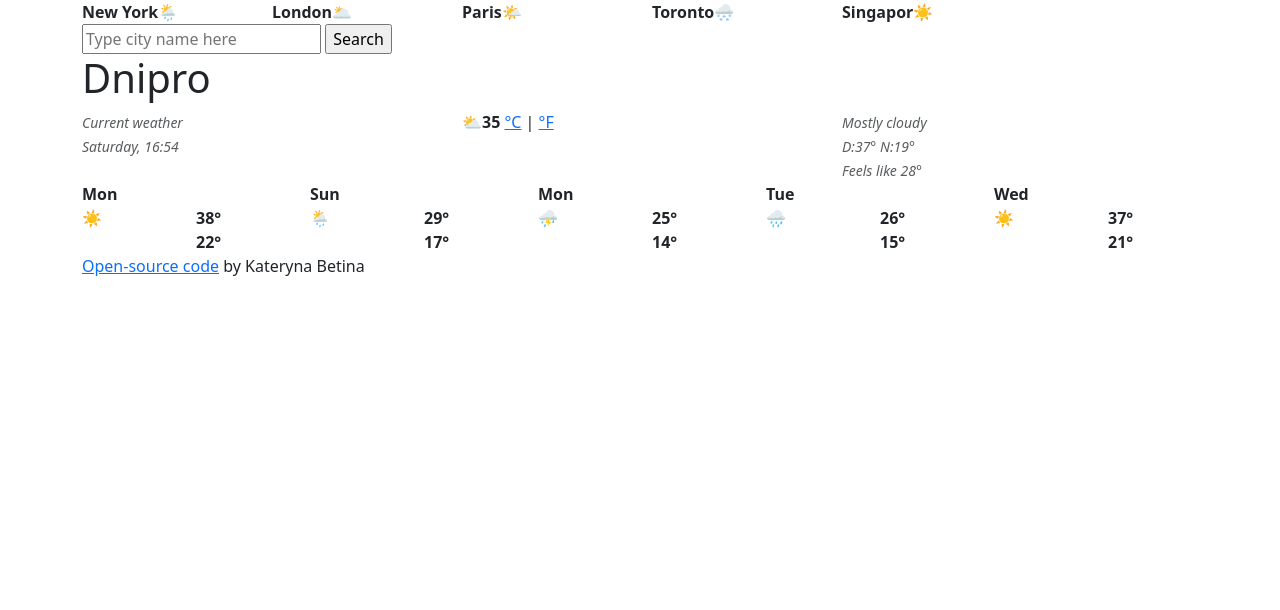
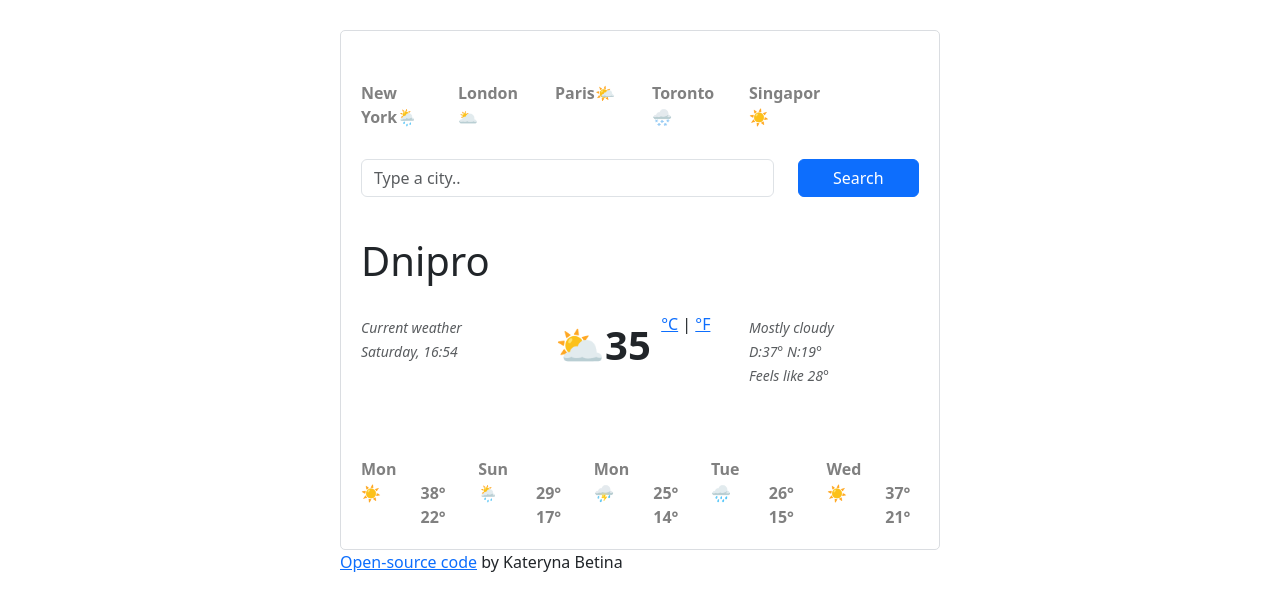
Before and after one commit to KetBet/my-weather-app, a plain HTML site: page index.html in a window 1280 px wide. Drawn offline with nearby package versions, Linux system fonts and the light colour scheme.

Commit message:
Updated the search form

```diff
--- a/index.html
+++ b/index.html
@@ -10,11 +10,13 @@
       integrity="sha384-GLhlTQ8iRABdZLl6O3oVMWSktQOp6b7In1Zl3/Jr59b6EGGoI1aFkw7cmDA6j6gD"
       crossorigin="anonymous"
     />
-    <title>HTML/CSS to JS Ket's challenge</title>
-    <link href="src/styles.css" />
+    <title>My weather app</title>
+    <link rel="stylesheet" href="src/styles.css" />
   </head>
   <body>
     <div class="container">
+      <div class="weather-app-wrapper">
+        <div class="weather-app">
         <div class="row">
           <div class="col-2"><strong>New York🌦️</strong></div>
           <div class="col-2"><strong>London🌥️</strong></div>
@@ -22,9 +24,25 @@
           <div class="col-2"><strong>Toronto🌨️</strong></div>
           <div class="col-2"><strong>Singapor☀️</strong></div>
         </div>
-        <form class="citySearch" id="search-form">
-            <input type="text" placeholder="Type city name here" id="city-input" />
-            <input class="searchButton" type="submit" value="Search" />
+       <form id="search-form" class="mb-3">
+            <div class="row">
+              <div class="col-9">
+                <input
+                  type="search"
+                  placeholder="Type a city.."
+                  class="form-control"
+                  id="city-input"
+                  autocomplete="off"
+                />
+              </div>
+              <div class="col-3">
+                <input
+                  type="submit"
+                  value="Search"
+                  class="btn btn-primary w-100"
+                />
+              </div>
+            </div>
           </form>
       <h1 id="city">
         Dnipro
@@ -67,9 +85,10 @@
             <div class="col"></br><strong>37°</br>
               21°</strong></div>
         </div>
+        </div>
         <p><a href="https://github.com/KetBet/my-weather-app">Open-source code</a> by Kateryna Betina</p>
-
-		</div>
+      </div>
+      </div>
 		<script src="src/index.js">
 		</script>
   </body>
--- a/src/styles.css
+++ b/src/styles.css
@@ -2,15 +2,6 @@ h1 {
   margin-top: 40px;
 }
 
-.citySearch {
-  right: 80px;
-  position: fixed;
-  margin-top: 40px;
-}
-.searchButton {
-  color: white;
-  background: blueviolet;
-}
 .row {
   margin-top: 30px;
 }
@@ -29,3 +20,14 @@ h1 {
   top: -30px;
   font-size: 40%;
 }
+
+.weather-app-wrapper {
+  max-width: 600px;
+  margin: 30px auto;
+}
+
+.weather-app {
+  padding: 20px;
+  border: 1px solid #dadde1;
+  border-radius: 5px;
+}
```
